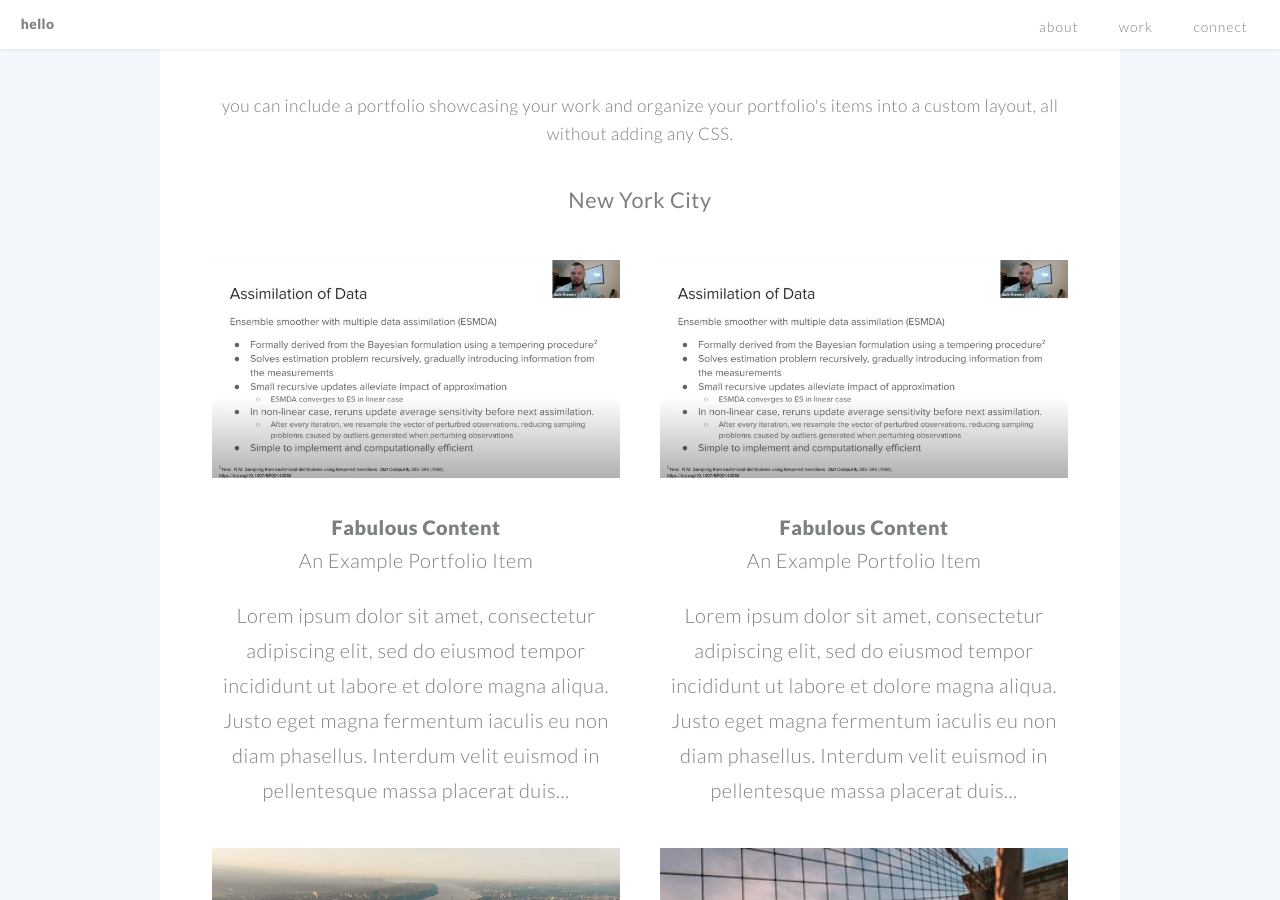
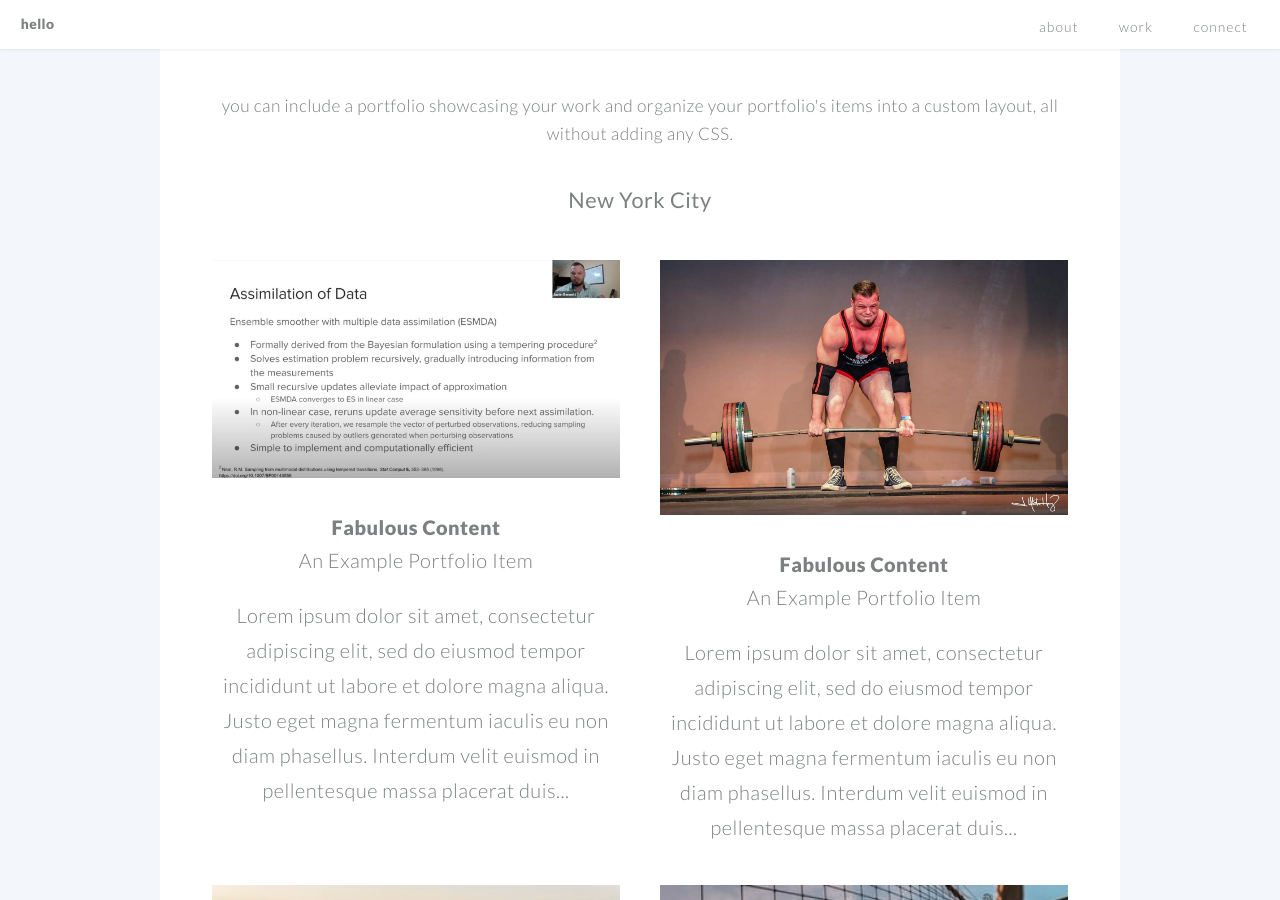
Before and after one commit to jben33/jben33.github.io, a Jekyll site: the page built from index.md, in a window 1280 px wide and 900 px high, scrolled down 1773 px. Built offline with Jekyll 4.4.1, drawn with Linux system fonts in a browser that asks for light colours.

Commit message:
Update work.yml

```diff
--- a/_data/work.yml
+++ b/_data/work.yml
@@ -7,7 +7,7 @@ work:
       - item: example.html
         image: /images/116343561_10157937045968717_1315017261508295798_n.jpg
       - item: example.html
-        image: /images/116343561_10157937045968717_1315017261508295798_n.jpg
+        image: images/FB_IMG_1502207139698.jpg
       - item: example2.html
         image: /images/NYC3.jpg
       - item: example3.html
```
